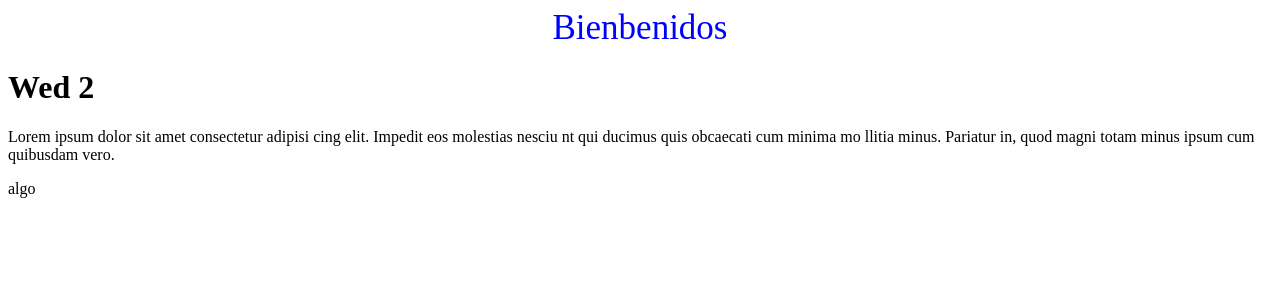
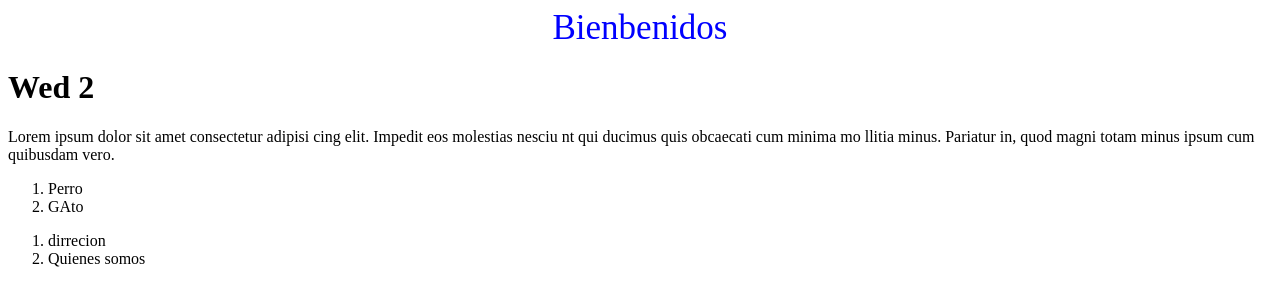
Before and after one commit to gemberth/Taller_git, a plain HTML site: page index.html in a window 1280 px wide. Drawn offline with Linux system fonts and the light colour scheme.

Commit message:
fucion dos

```diff
--- a/index.html
+++ b/index.html
@@ -19,8 +19,15 @@
              minus ipsum cum quibusdam vero.</p>
 
     </div>
-    <footer>
-        <div>algo</div>
-    </footer>
+    <div>
+        <ol>
+            <li>Perro</li>
+            <li>GAto</li>
+        </ol>
+        <ol>
+            <li>dirrecion</li>
+            <li>Quienes somos </li>
+        </ol>
+    </div>
 </body>
 </html>
```
